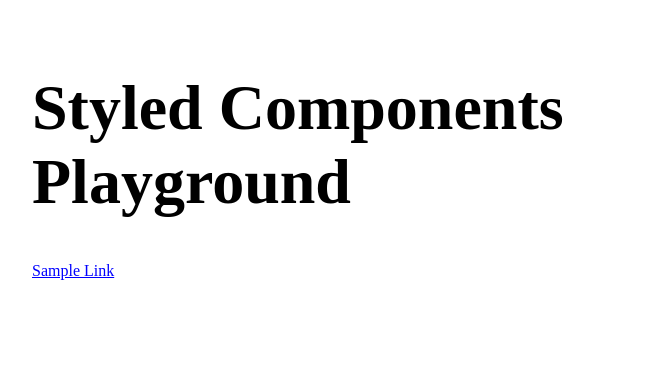
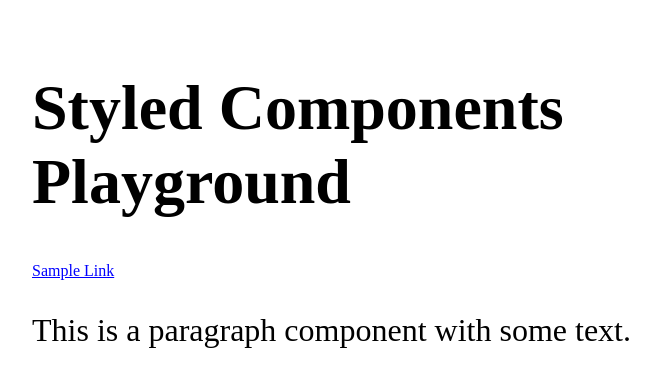
Before and after one commit to ksk1kd/styled-components-playground, a React (Vite) app: page / in a window 1280 px wide. Shown: the top 386 px of the page, without its empty margins (208-868 px from the left). Built offline with nearby package versions, Linux system fonts and the light colour scheme.

Commit message:
add prop based style

```diff
--- a/src/App.tsx
+++ b/src/App.tsx
@@ -12,6 +12,19 @@ const Link = styled.a`
   }
 `
 
+const Paragraph = styled.p<{ $fontSize?: 'small' | 'medium' }>`
+  font-size: ${({ $fontSize }) => {
+    switch ($fontSize) {
+      case 'small':
+        return '1rem'
+      case 'medium':
+        return '2rem'
+      default:
+        return '1rem'
+    }
+  }};
+`
+
 function App() {
   return (
     <>
@@ -20,6 +33,9 @@ function App() {
         <p>
           <Link href="/">Sample Link</Link>
         </p>
+        <Paragraph $fontSize="medium">
+          This is a paragraph component with some text.
+        </Paragraph>
       </div>
     </>
   )
```
